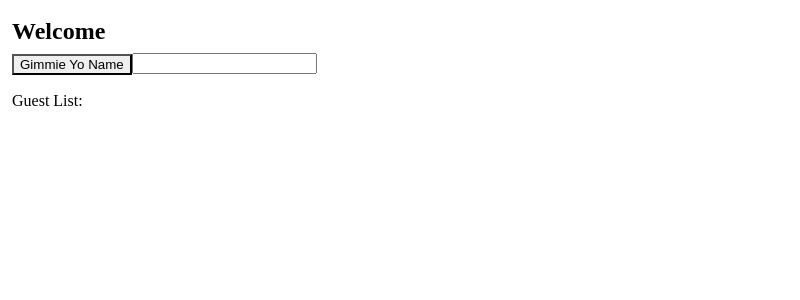
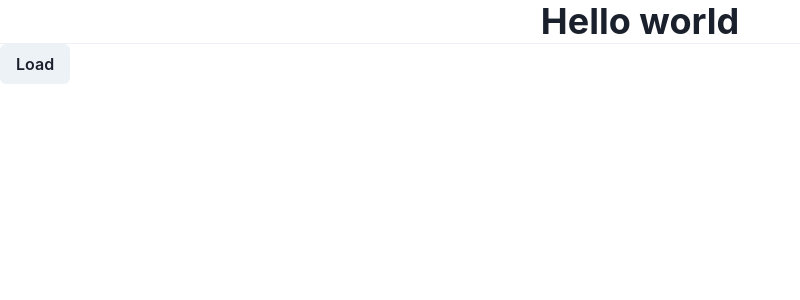
Before and after one commit to mulefish/react_doc_viewer, a React (Create React App) app: page / in a window 1280 px wide. Shown: the top 300 px of the page, without its empty margins (0-800 px from the left). Built offline with nearby package versions, Linux system fonts and the light colour scheme.

Commit message:
Second pass

```diff
--- a/src/App.js
+++ b/src/App.js
@@ -1,152 +1,21 @@
-import React from "react";
 import {
-  CSSReset,
-  Box,
+  ChakraProvider,
+  theme,
+  Flex,
   Heading,
-  Button,
-  Text,
-  Input,
-  IconButton
-} from "@chakra-ui/react";
-import { connect } from "react-redux";
-import { updateUserNames, deleteUser } from "./actions";
+  Divider
+} from '@chakra-ui/react'
 
-class App extends React.Component {
-  state = {
-    input: ""
-  };
+import DocumentList from './documents/index.js'
 
-  onChange = event => {
-    this.setState({ input: event.target.value });
-  };
-
-  onClick = () => {
-    this.props.updateUserNames(this.state.input);
-    this.setState({ input: "" });
-  };
-
-  onDelete = event => {
-    console.log(event.target);
-    if (event.target.value) {
-      this.props.deleteUser(event.target.value);
-    } else {
-      this.props.deleteUser(event.target.parentNode.value);
-    }
-  };
-
-  render() {
-    return (
-      <Box padding={4}>
-        <Heading marginY={6}>Welcome</Heading>
-        <Button
-          focusBorderColor="purple"
-          variant="outline"
-          variantColor="purple"
-          onClick={this.onClick}
-        >
-          Gimmie Yo Name
-          </Button>
-        <Input
-          focusBorderColor="yellow"
-          marginY={2}
-          onChange={this.onChange}
-          value={this.state.input}
-        />
-        <Text>Guest List:</Text>
-        <Box>
-          {this.props.names.map((name, i) => (
-            <Text marginY={2} key={i}>
-              <IconButton
-                variantColor="red"
-                aria-label="Delete"
-                size="sm"
-                icon="delete"
-                marginRight={2}
-                onClick={this.onDelete}
-                value={name}
-              />
-              {name}
-            </Text>
-          ))}
-        </Box>
-      </Box>
-    );
-  }
-}
-
-const mapStateToProps = state => ({
-  names: state.names
-});
-
-export default connect(
-  mapStateToProps,
-  { updateUserNames, deleteUser }
-)(App);
-
-
-
-
-// import React from 'react';
-// import {
-//   ChakraProvider,
-//   Box,
-//   Text,
-//   Link,
-//   VStack,
-//   Code,
-//   Grid,
-//   theme,
-// } from '@chakra-ui/react';
-// import { ColorModeSwitcher } from './ColorModeSwitcher';
-
-// function App() {
-//   return (
-//     <ChakraProvider theme={theme}>
-//       <Box textAlign="center" fontSize="xl">
-//         <Grid minH="100vh" p={3}>
-//           <ColorModeSwitcher justifySelf="flex-end" />
-//           <VStack spacing={8}>
-//             <Link
-//               color="teal.500"
-//               href="https://chakra-ui.com"
-//               fontSize="2xl"
-//               target="_blank"
-//               rel="noopener noreferrer"
-//             >
-//               Learn Chakra
-//             </Link>
-//           </VStack>
-//         </Grid>
-//       </Box>
-//     </ChakraProvider>
-//   );
-// }
-
-
-/*
-function App() {
+export default function App() {
   return (
     <ChakraProvider theme={theme}>
-      <Box textAlign="center" fontSize="xl">
-        <Grid minH="100vh" p={3}>
-          <ColorModeSwitcher justifySelf="flex-end" />
-          <VStack spacing={8}>
-            <Logo h="40vmin" pointerEvents="none" />
-            <Text>
-              Edit <Code fontSize="xl">src/App.js</Code> and save to reload.
-            </Text>
-            <Link
-              color="teal.500"
-              href="https://chakra-ui.com"
-              fontSize="2xl"
-              target="_blank"
-              rel="noopener noreferrer"
-            >
-              Learn Chakra
-            </Link>
-          </VStack>
-        </Grid>
-      </Box>
+      <Flex justify="center" align="center">
+        <Heading>Hello world</Heading>
+      </Flex>
+      <Divider />
+      <DocumentList />
     </ChakraProvider>
-*/
-// export default App;
+  )
+}
--- a/src/ColorModeSwitcher.js
+++ /dev/null
@@ -1,23 +0,0 @@
-import React from 'react';
-import { useColorMode, useColorModeValue, IconButton } from '@chakra-ui/react';
-import { FaMoon, FaSun } from 'react-icons/fa';
-
-export const ColorModeSwitcher = props => {
-  const { toggleColorMode } = useColorMode();
-  const text = useColorModeValue('dark', 'light');
-  const SwitchIcon = useColorModeValue(FaMoon, FaSun);
-
-  return (
-    <IconButton
-      size="md"
-      fontSize="lg"
-      aria-label={`Switch to ${text} mode`}
-      variant="ghost"
-      color="current"
-      marginLeft="2"
-      onClick={toggleColorMode}
-      icon={<SwitchIcon />}
-      {...props}
-    />
-  );
-};
--- a/src/actions/index.js
+++ /dev/null
@@ -1,9 +0,0 @@
-export const updateUserNames = name => ({
-    type: "ADD_USER_NAME",
-    payload: name
-});
-
-export const deleteUser = name => ({
-    type: "DELETE_USER_NAME",
-    payload: name
-});
--- /dev/null
+++ b/src/constants/constants.js
@@ -0,0 +1,8 @@
+export const TYPE_LOAD_START = 'LOAD_START'
+export const TYPE_LOAD_FINISH = 'LOAD_FINISH'
+export const TYPE_LOAD_ERROR = 'LOAD_ERROR'
+export const STATUS_LOADING = 'loading'
+export const STATUS_ERROR = 'error'
+export const STATUS_FINISH = 'finish'
+
+// import {TYPE_LOAD_START,TYPE_LOAD_FINISH,TYPE_LOAD_ERROR,STATUS_LOADING,STATUS_ERROR,STATUS_FINISH} from './../constants/constants.js'
--- /dev/null
+++ b/src/documents/index.js
@@ -0,0 +1,68 @@
+import { TYPE_LOAD_START, TYPE_LOAD_FINISH, TYPE_LOAD_ERROR, STATUS_LOADING, STATUS_ERROR, STATUS_FINISH } from '../constants/constants.js'
+import React from 'react'
+import { useSelector, useDispatch } from 'react-redux'
+import {
+    Box,
+    Avatar,
+    Heading,
+    Button,
+    Spinner,
+    Stack,
+    Text,
+    Icon,
+    Flex
+} from '@chakra-ui/react'
+
+export default function DocumentList() {
+    const { data, status, error } = useSelector(state => state.documentReducer)
+    const dispatch = useDispatch()
+    function load() {
+        dispatch({ type: TYPE_LOAD_START })
+
+        fetch('https://reqres.in/api/users?page=1')
+            .then(res => res.json())
+            .then(data => dispatch({ type: TYPE_LOAD_FINISH, data: data }))
+            .catch(error => dispatch({ type: TYPE_LOAD_ERROR, error: error }))
+    }
+
+    return (
+        <>
+            <Button onClick={load}>Load</Button>
+
+            <Stack spacing={8}>
+                {status === STATUS_LOADING ? <Spinner color="orange.500" /> : null}
+                {status === STATUS_ERROR ? <h1>{error}</h1> : null}
+
+                {status === STATUS_FINISH
+                    ? data.data.map(x => (
+                        <Item
+                            key={x.id}
+                            firstName={x.first_name}
+                            lastName={x.last_name}
+                            email={x.email}
+                            avatar={x.avatar}
+                        />
+                    ))
+                    : null}
+            </Stack>
+        </>
+    )
+}
+
+function Item({ firstName, lastName, email, avatar }) {
+    return (
+        <Box p={5} shadow="md" borderWidth="1px">
+            <Flex align="center">
+                <Avatar name={firstName} src={avatar} />
+                <Heading ml={2} fontSize="xl">
+                    {firstName} {lastName}
+                </Heading>
+            </Flex>
+
+            <Flex align="center" mt={2}>
+                <Icon ml={2} name="email" size="20px" />
+                <Text ml={2}>{email}</Text>
+            </Flex>
+        </Box>
+    )
+}
--- /dev/null
+++ b/src/documents/reducer.js
@@ -0,0 +1,23 @@
+// These are all just strings
+import { TYPE_LOAD_START, TYPE_LOAD_FINISH, TYPE_LOAD_ERROR, STATUS_LOADING, STATUS_ERROR, STATUS_FINISH } from '../constants/constants.js'
+
+const initialState = {
+    counter: 0
+}
+
+export function documentReducer(state = initialState, action) {
+    switch (action.type) {
+
+        case TYPE_LOAD_START:
+            return { status: STATUS_LOADING }
+
+        case TYPE_LOAD_ERROR:
+            return { status: STATUS_ERROR, error: action.error.message }
+
+        case TYPE_LOAD_FINISH:
+            return { status: STATUS_FINISH, data: action.data }
+
+        default:
+            return state
+    }
+}
--- a/src/index.js
+++ b/src/index.js
@@ -1,21 +1,21 @@
-import { ColorModeScript } from '@chakra-ui/react';
-import React, { StrictMode } from 'react';
-import ReactDOM from 'react-dom';
-import App from './App';
-import { Provider } from "react-redux";
-import { createStore, applyMiddleware } from "redux";
-import logger from "redux-logger"
-import reducers from "./reducers";
+// index.js
+import React from 'react'
+import ReactDOM from 'react-dom'
+import { createStore, combineReducers } from 'redux'
+import { Provider } from 'react-redux'
 
-const store = createStore(reducers, applyMiddleware(logger));
+import App from './App.js'
+import { documentReducer } from './documents/reducer.js'
 
+const store = createStore(
+  combineReducers({
+    documentReducer
+  })
+)
 
 ReactDOM.render(
   <Provider store={store}>
-    <StrictMode>
-      <ColorModeScript />
-      <App />
-    </StrictMode>
+    <App />
   </Provider>,
   document.getElementById('root')
-);
+)
--- a/src/reducers/index.js
+++ /dev/null
@@ -1,7 +0,0 @@
-import { combineReducers } from "redux";
-import namesReducer from "./namesReducer";
-
-export default combineReducers({
-    names: namesReducer
-});
-// https://codesandbox.io/s/redux-practice1-bi4ix?file=/src/actions/index.js
--- a/src/reducers/namesReducer.js
+++ /dev/null
@@ -1,12 +0,0 @@
-const namesReducer = (state = [], action) => {
-    switch (action.type) {
-        case "ADD_USER_NAME":
-            return [...state, action.payload];
-        case "DELETE_USER_NAME":
-            return state.filter(name => name !== action.payload);
-        default:
-            return state;
-    }
-};
-
-export default namesReducer;
```
